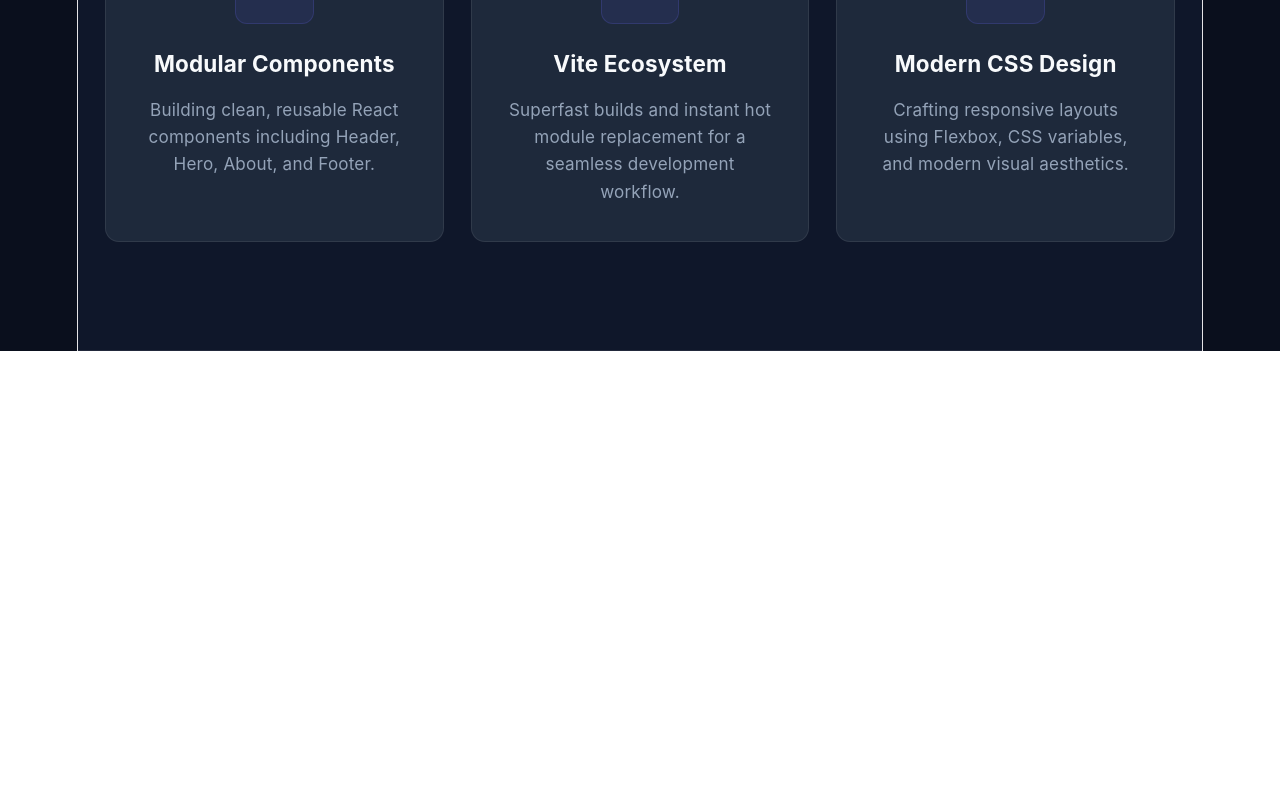
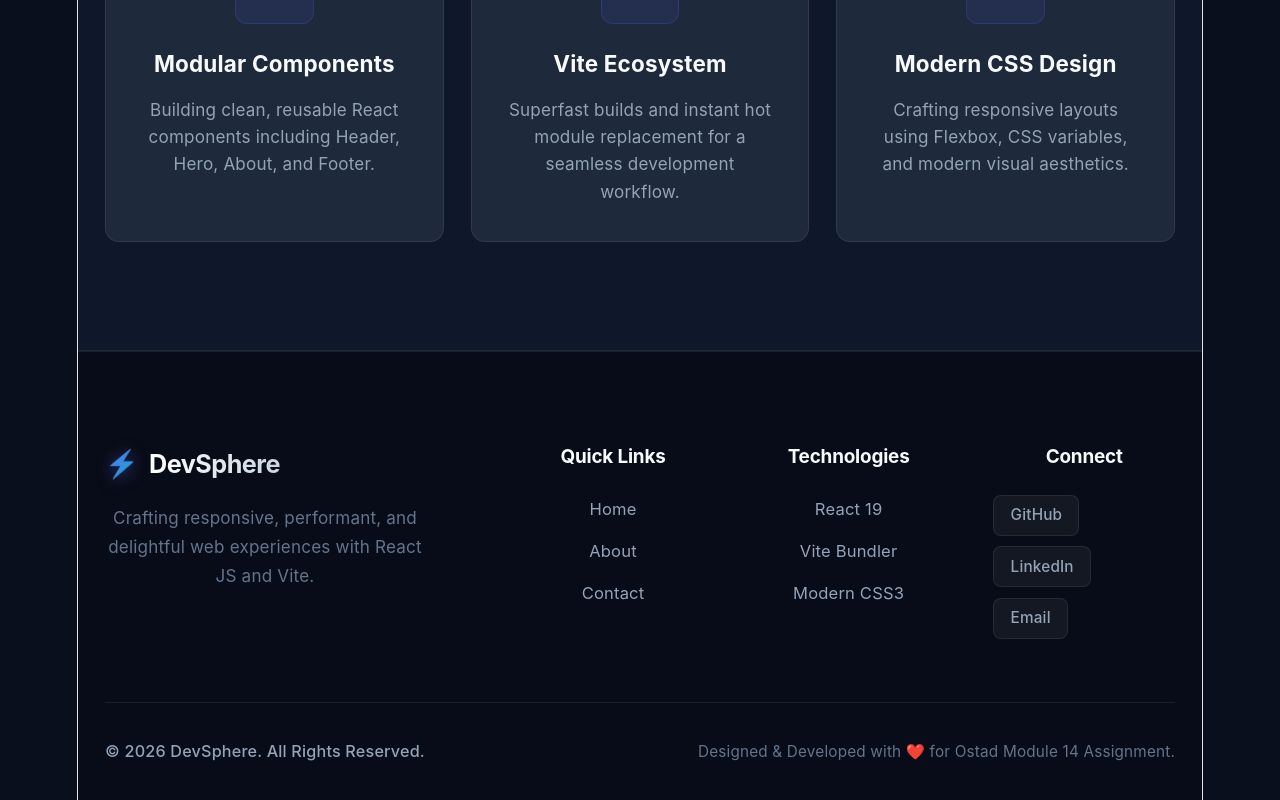
Before and after one commit to sakib69-web/Assignment-on-Module-14, a React (Vite) app: page / in a window 1280 px wide. Shown: the part 1611-2411 px from the top of the page. Before the commit the page ends 1962 px from the top, so only its background shows below. Built offline with nearby package versions, Linux system fonts and the light colour scheme.

Commit message:
feat: add Footer component with copyright and site info

```diff
--- a/src/App.css
+++ b/src/App.css
@@ -2,6 +2,7 @@
 :root {
   --bg-primary: #0a0f1d;
   --bg-secondary: #0f172a;
+  --bg-footer: #080c18;
   --bg-card: #1e293b;
   --bg-card-hover: #283548;
   --text-primary: #f8fafc;
@@ -38,6 +39,10 @@
   min-height: 100vh;
   display: flex;
   flex-direction: column;
+}
+
+main {
+  flex: 1;
 }
 
 /* ==========================================================================
@@ -426,6 +431,129 @@
 }
 
 /* ==========================================================================
+   Footer Section Styles
+   ========================================================================== */
+.site-footer {
+  background-color: var(--bg-footer);
+  border-top: 1px solid var(--border-subtle);
+  padding: 5rem 1.5rem 2.5rem;
+  color: var(--text-secondary);
+}
+
+.footer-container {
+  max-width: 1200px;
+  margin: 0 auto;
+}
+
+.footer-top {
+  display: flex;
+  justify-content: space-between;
+  flex-wrap: wrap;
+  gap: 3rem;
+  margin-bottom: 3.5rem;
+}
+
+.footer-brand {
+  flex: 2 1 320px;
+}
+
+.footer-logo {
+  margin-bottom: 1rem;
+}
+
+.footer-tagline {
+  color: var(--text-muted);
+  font-size: 0.95rem;
+  line-height: 1.7;
+  max-width: 320px;
+}
+
+.footer-nav-col {
+  flex: 1 1 160px;
+}
+
+.footer-heading {
+  color: var(--text-primary);
+  font-size: 1.05rem;
+  font-weight: 700;
+  margin-bottom: 1.25rem;
+  letter-spacing: -0.01em;
+}
+
+.footer-links {
+  list-style: none;
+  padding: 0;
+  margin: 0;
+  display: flex;
+  flex-direction: column;
+  gap: 0.75rem;
+}
+
+.footer-links li a,
+.footer-links li span {
+  color: var(--text-secondary);
+  text-decoration: none;
+  font-size: 0.92rem;
+  transition: color 0.2s ease, transform 0.2s ease;
+  display: inline-block;
+}
+
+.footer-links li a:hover {
+  color: #ffffff;
+  transform: translateX(3px);
+}
+
+.footer-social-links {
+  display: flex;
+  flex-wrap: wrap;
+  gap: 0.6rem;
+}
+
+.social-pill {
+  background-color: rgba(255, 255, 255, 0.05);
+  border: 1px solid var(--border-subtle);
+  color: var(--text-secondary);
+  text-decoration: none;
+  font-size: 0.85rem;
+  font-weight: 500;
+  padding: 0.4rem 0.9rem;
+  border-radius: 8px;
+  transition: all 0.2s ease;
+}
+
+.social-pill:hover {
+  background-color: rgba(99, 102, 241, 0.15);
+  border-color: var(--border-hover);
+  color: #ffffff;
+  transform: translateY(-2px);
+}
+
+.footer-divider {
+  height: 1px;
+  background-color: var(--border-subtle);
+  margin-bottom: 2rem;
+}
+
+.footer-bottom {
+  display: flex;
+  justify-content: space-between;
+  align-items: center;
+  flex-wrap: wrap;
+  gap: 1rem;
+  font-size: 0.9rem;
+}
+
+.copyright-text {
+  color: var(--text-secondary);
+  font-weight: 500;
+}
+
+.footer-subtext {
+  color: var(--text-muted);
+  font-size: 0.85rem;
+}
+
+/* ==========================================================================
    Responsive Breakpoints
    ========================================================================== */
 @media (max-width: 768px) {
@@ -452,6 +580,15 @@
   .section-title {
     font-size: 2rem;
   }
+
+  .site-footer {
+    padding: 3.5rem 1rem 2rem;
+  }
+
+  .footer-bottom {
+    flex-direction: column;
+    text-align: center;
+  }
 }
 
 @media (max-width: 640px) {
@@ -470,4 +607,9 @@
   .highlights-grid {
     flex-direction: column;
   }
+
+  .footer-top {
+    flex-direction: column;
+    gap: 2rem;
+  }
 }
--- a/src/App.jsx
+++ b/src/App.jsx
@@ -2,6 +2,7 @@
 import Header from './components/Header';
 import Hero from './components/Hero';
 import About from './components/About';
+import Footer from './components/Footer';
 import './App.css';
 
 function App() {
@@ -12,6 +13,7 @@
         <Hero />
         <About />
       </main>
+      <Footer />
     </div>
   );
 }
--- /dev/null
+++ b/src/components/Footer.jsx
@@ -0,0 +1,69 @@
+import React from 'react';
+
+function Footer() {
+  const currentYear = 2026;
+
+  return (
+    <footer className="site-footer" id="contact">
+      <div className="footer-container">
+        <div className="footer-top">
+          <div className="footer-brand">
+            <div className="brand-logo footer-logo">
+              <span className="logo-icon">⚡</span>
+              <span className="logo-text">DevSphere</span>
+            </div>
+            <p className="footer-tagline">
+              Crafting responsive, performant, and delightful web experiences with React JS and Vite.
+            </p>
+          </div>
+
+          <div className="footer-nav-col">
+            <h5 className="footer-heading">Quick Links</h5>
+            <ul className="footer-links">
+              <li><a href="#hero">Home</a></li>
+              <li><a href="#about">About</a></li>
+              <li><a href="#contact">Contact</a></li>
+            </ul>
+          </div>
+
+          <div className="footer-nav-col">
+            <h5 className="footer-heading">Technologies</h5>
+            <ul className="footer-links">
+              <li><span>React 19</span></li>
+              <li><span>Vite Bundler</span></li>
+              <li><span>Modern CSS3</span></li>
+            </ul>
+          </div>
+
+          <div className="footer-nav-col">
+            <h5 className="footer-heading">Connect</h5>
+            <div className="footer-social-links">
+              <a href="https://github.com" target="_blank" rel="noreferrer" className="social-pill" aria-label="GitHub">
+                GitHub
+              </a>
+              <a href="https://linkedin.com" target="_blank" rel="noreferrer" className="social-pill" aria-label="LinkedIn">
+                LinkedIn
+              </a>
+              <a href="mailto:hello@example.com" className="social-pill" aria-label="Email">
+                Email
+              </a>
+            </div>
+          </div>
+        </div>
+
+        <div className="footer-divider"></div>
+
+        <div className="footer-bottom">
+          <p className="copyright-text">
+            &copy; {currentYear} DevSphere. All Rights Reserved.
+          </p>
+          <p className="footer-subtext">
+            Designed & Developed with ❤️ for Ostad Module 14 Assignment.
+          </p>
+        </div>
+      </div>
+    </footer>
+  );
+}
+
+export default Footer;
```
